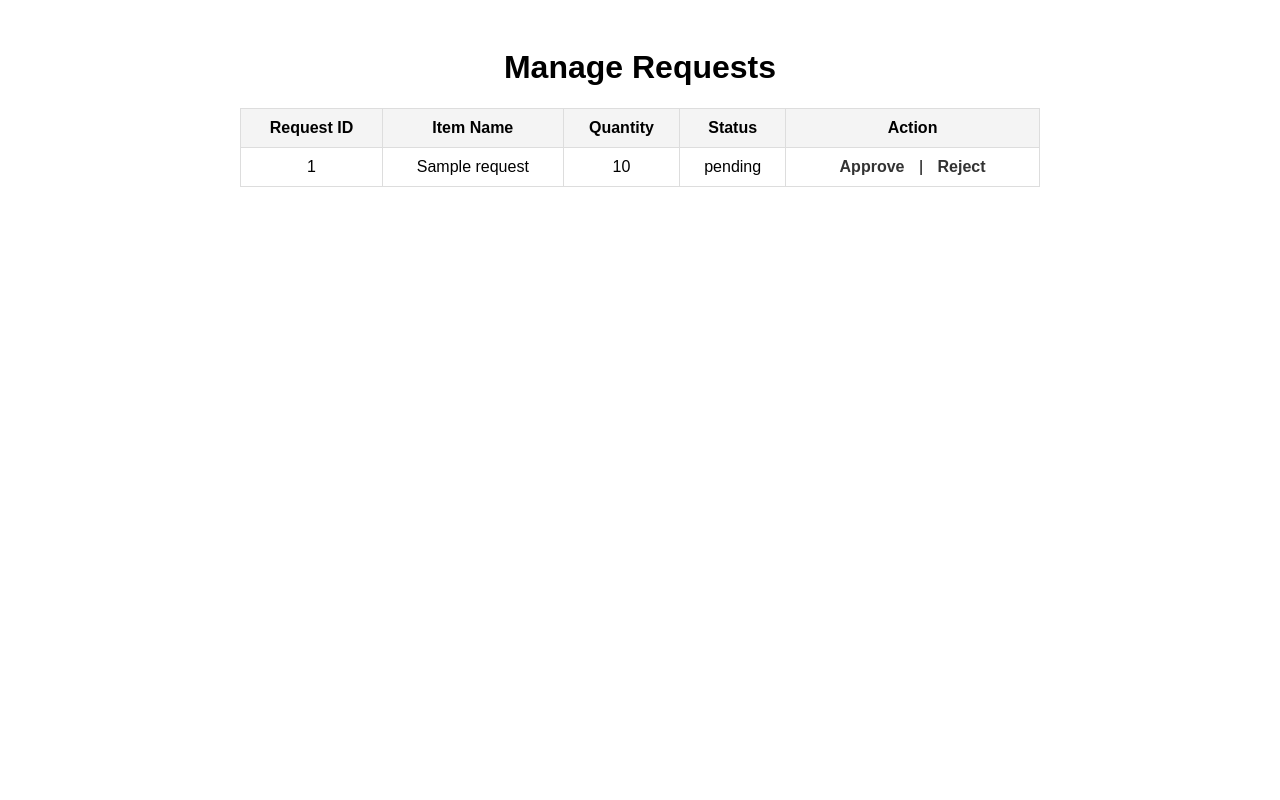
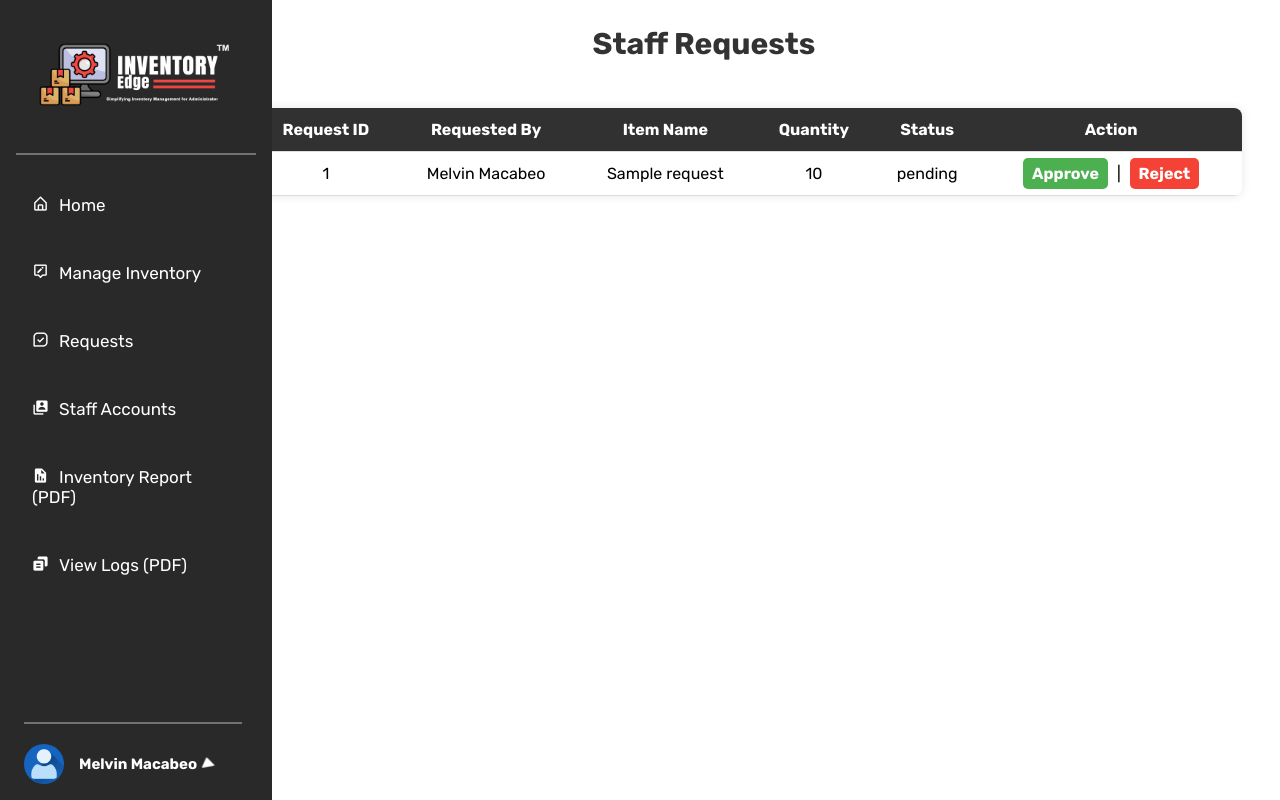
Before and after one commit to Melvin1032/Office-Inventory-Management-System-for-Administrative-Use, a PHP site: page /admin/approve_requests.php in a window 1280 px wide. Run offline with PHP 8.4, Linux system fonts and the light colour scheme; a user stored in the database is signed in; data comes from the database, SQL or seed files in the repository; tables that the repository leaves empty hold one stand-in row (values such as "Sample post").

Commit message:
Header for Admins added Request, Staff Acc etc.

```diff
--- a/admin/add_inventory.php
+++ b/admin/add_inventory.php
@@ -1,5 +1,5 @@
 <?php
-    require 'function/function.php';
+    require '../function/function.php';
 ?>
 
 <form method="post">
--- a/admin/approve_requests.php
+++ b/admin/approve_requests.php
@@ -6,49 +6,49 @@
 <head>
     <meta charset="UTF-8">
     <meta name="viewport" content="width=device-width, initial-scale=1.0">
-    <title>Manage Requests</title>
-    <style>
-        body { font-family: Arial, sans-serif; padding: 20px; }
-        .container { max-width: 800px; margin: auto; text-align: center; }
-        table { width: 100%; border-collapse: collapse; margin-top: 20px; }
-        th, td { border: 1px solid #ddd; padding: 10px; text-align: center; }
-        th { background: #f4f4f4; }
-        a { text-decoration: none; color: #333; font-weight: bold; padding: 5px 10px; }
-        .message { color: green; }
-    </style>
+    <title>Requests</title>
+    <link rel="stylesheet" href="../includes/includes.css">
+    <link rel="stylesheet" href="../assets/styles.css">
 </head>
 <body>
-
-<div class="container">
-    <h1>Manage Requests</h1>
+<?php
+include '../includes/header.php';
+?>
+   <h1 class="table-title">Staff Requests</h1>
 
     <?php if (isset($_GET['success'])): ?>
         <p class="message">Request updated successfully!</p>
     <?php endif; ?>
 
-    <table>
+    <table class="request-table">\
+    <thead>
         <tr>
             <th>Request ID</th>
+            <th>Requested By </th>
             <th>Item Name</th>
             <th>Quantity</th>
             <th>Status</th>
             <th>Action</th>
         </tr>
+        </thead>
         <?php foreach ($requests as $request): ?>
             <tr>
                 <td><?= htmlspecialchars($request['id']) ?></td>
+                <td><?= htmlspecialchars($request['username']) ?></td>
                 <td><?= htmlspecialchars($request['item_name']) ?></td>
                 <td><?= htmlspecialchars($request['quantity']) ?></td>
                 <td><?= htmlspecialchars($request['status']) ?></td>
-                <td>
-                    <a href="approve_requests.php?id=<?= $request['id'] ?>&action=approve" onclick="return confirm('Are you sure you want to approve this request?')">Approve</a> |
-                    <a href="approve_requests.php?id=<?= $request['id'] ?>&action=reject" onclick="return confirm('Are you sure you want to reject this request?')">Reject</a>
-                </td>
+                <td class="action-links">
+    <a href="approve_requests.php?id=<?= $request['id'] ?>&action=approve"
+       class="approve-link"
+       onclick="return confirm('Are you sure you want to approve this request?')">Approve</a> |
+    <a href="approve_requests.php?id=<?= $request['id'] ?>&action=reject"
+       class="reject-link"
+       onclick="return confirm('Are you sure you want to reject this request?')">Reject</a>
+</td>
             </tr>
         <?php endforeach; ?>
     </table>
 
-</div>
-
 </body>
 </html>
--- a/admin/dashboard.php
+++ b/admin/dashboard.php
@@ -19,6 +19,5 @@ if (!isset($_SESSION['user_id']) || $_SESSION['role'] !== 'admin') {
 include '../includes/header.php';
 ?>
 
-
 </body>
 </html>
--- a/assets/styles.css
+++ b/assets/styles.css
@@ -1,80 +1,188 @@
 * {
     margin: 0;
     padding: 0;
-
+    font-family: "Rubik", serif;
 }
 
-
-.container {
-    max-width: 1200px;
-    margin: auto;
+.table-title {
     text-align: center;
-    margin-left: 18rem;
+    font-size: 30px;
+    font-weight: bold;
+    margin-bottom: 15px;
+    color: #333;
+    margin-left: 10%;
+    padding: 2% 0 1%;
 }
 
-.container h1{
-    padding-top: 3rem;
+.inventory-table {
+    width: 77%;
+    border-collapse: collapse;
+    background: #fff;
+    box-shadow: 0px 0px 10px rgba(0, 0, 0, 0.1);
+    border-radius: 8px;
+    overflow: hidden;
+    margin-bottom: 20px;
+    margin-left: 20%;
 }
 
-table {
-    width: 100%;
-    border-collapse: collapse;
-    margin-top: 2rem;
+.inventory-table thead {
+    background-color: #313131;
+    color: white;
+    text-align: left;
 }
 
-th, td {
-    border: 1px solid #ddd;
-    padding: 10px;
+.inventory-table th, .inventory-table td {
+    padding: 12px;
+    border-bottom: 1px solid #ddd;
     text-align: center;
 }
 
-th {
-    background-color: #f4f4f4;
+.inventory-table tbody tr:hover {
+    background-color: #f1f1f1;
 }
 
+/* Out of Stock Highlight */
 .out-of-stock {
     color: red;
     font-weight: bold;
 }
 
-.actions a {
-    margin: 0 5px;
-    text-decoration: none;
-    color: #007bff;
+/* Button Styles */
+.actions {
+    display: flex;
+    gap: 5px;
+    justify-content: center;
+
 }
 
-.actions a:hover {
-    text-decoration: underline;
+button {
+    border: none;
+    padding: 8px 12px;
+    cursor: pointer;
+    border-radius: 5px;
+    transition: 0.3s;
+    font-size: 14px;
 }
 
-.btn {
-    padding: 8px 12px;
-    text-decoration: none;
+.btn-primary {
+    background-color: #007bff;
     color: white;
-    border-radius: 4px;
+}
+
+.btn-primary:hover {
+    background-color: #0056b3;
 }
 
 .btn-danger {
     background-color: #dc3545;
+    color: white;
 }
 
-.btn-primary {
-    background-color: #007bff;
+.btn-danger:hover {
+    background-color: #a71d2a;
 }
 
 .btn-success {
-
+    padding: 10px;
+    border-radius: 30px;
     background-color: #28a745;
+    color: white;
+    text-align: center;
+    margin-left: 10%;
 }
 
-.btn:hover {
-    opacity: 0.8;
+.btn-success:hover {
+    background-color: #1e7e34;
 }
 
-.btn:active {
-    opacity: 1;
+/* Centered Add button container below the table */
+.add-container {
+    display: flex;
+    justify-content: center;
+    margin-top: 20px;
 }
 
-.mb-3 {
-    margin-bottom: 1rem;
+
+/* REQUEST TABLE */
+
+.table-title {
+    text-align: center;
+    font-size: 30px;
+    font-weight: bold;
+    margin-bottom: 15px;
+    color: #333;
+    margin-left: 10%;
+    padding: 2% 0 1%;
 }
+
+.request-table {
+    width: 77%;
+    border-collapse: collapse;
+    background: #fff;
+    box-shadow: 0px 0px 10px rgba(0, 0, 0, 0.1);
+    border-radius: 8px;
+    overflow: hidden;
+    margin-bottom: 20px;
+    margin-left: 20%;
+}
+
+.request-table thead {
+    background-color: #313131;
+    color: white;
+    text-align: left;
+}
+
+.request-table th, .request-table td {
+    padding: 12px;
+    border-bottom: 1px solid #ddd;
+    text-align: center;
+}
+
+.request-table tbody tr:hover {
+    background-color: #f1f1f1;
+}
+
+td.action-links {
+    text-align: center;
+    padding: 10px;
+}
+
+
+td a {
+    text-decoration: none;
+    padding:5px 8px;
+    border-radius: 5px;
+    margin: 0 5px;
+    font-weight: bold;
+    transition: background-color 0.3s, color 0.3s;
+}
+
+
+.approve-link {
+    background-color: #4CAF50;
+    color: white;
+}
+
+.approve-link:hover {
+    background-color: #45a049;
+}
+
+
+.reject-link {
+    background-color: #f44336;
+    color: white;
+}
+
+.reject-link:hover {
+    background-color: #e53935;
+}
+
+
+td a {
+    border: 1px solid transparent;
+}
+
+.approve-link:hover,
+.reject-link:hover {
+    border: 1px solid #ddd;
+}
--- a/function/function.php
+++ b/function/function.php
@@ -88,8 +88,11 @@ if (isset($_GET['id']) && isset($_GET['action'])) {
         die("Invalid request: Invalid ID or action.");
     }
 
-    // Fetch the request details
-    $stmt = $pdo->prepare("SELECT user_id, item_name, quantity FROM requests WHERE id = ?");
+    // Fetch the request details, including the username from the users table
+    $stmt = $pdo->prepare("SELECT r.id, u.username, r.item_name, r.quantity, r.status
+                           FROM requests r
+                           JOIN users u ON r.user_id = u.id
+                           WHERE r.id = ?");
     $stmt->execute([$request_id]);
     $request = $stmt->fetch();
 
@@ -118,7 +121,8 @@ if (isset($_GET['id']) && isset($_GET['action'])) {
         $stmt->execute([$request_id]);
 
         // Insert approval log
-        $stmt = $pdo->prepare("INSERT INTO logs (operation, user_id, requested_by, approved_by, item_name, quantity, created_at) VALUES (?, ?, ?, ?, ?, ?, NOW())");
+        $stmt = $pdo->prepare("INSERT INTO logs (operation, user_id, requested_by, approved_by, item_name, quantity, created_at)
+                               VALUES (?, ?, ?, ?, ?, ?, NOW())");
         $stmt->execute(["Request Approved", $approved_by, $request['user_id'], $approved_by, $request['item_name'], $request['quantity']]);
 
         header("Location: approve_requests.php?success=1");
@@ -129,7 +133,8 @@ if (isset($_GET['id']) && isset($_GET['action'])) {
         $stmt->execute([$request_id]);
 
         // Insert rejection log
-        $stmt = $pdo->prepare("INSERT INTO logs (operation, user_id, requested_by, approved_by, item_name, quantity, created_at) VALUES (?, ?, ?, ?, ?, ?, NOW())");
+        $stmt = $pdo->prepare("INSERT INTO logs (operation, user_id, requested_by, approved_by, item_name, quantity, created_at)
+                               VALUES (?, ?, ?, ?, ?, ?, NOW())");
         $stmt->execute(["Request Rejected", $approved_by, $request['user_id'], $approved_by, $request['item_name'], $request['quantity']]);
 
         header("Location: approve_requests.php?success=1");
@@ -137,7 +142,10 @@ if (isset($_GET['id']) && isset($_GET['action'])) {
     }
 }
 
-// Fetch all pending requests
-$stmt = $pdo->query("SELECT * FROM requests WHERE status = 'pending'");
+// Fetch all pending requests along with the username
+$stmt = $pdo->query("SELECT r.id, u.username, r.item_name, r.quantity, r.status
+                     FROM requests r
+                     JOIN users u ON r.user_id = u.id
+                     WHERE r.status = 'pending'");
 $requests = $stmt->fetchAll();
 ?>
--- a/includes/header.php
+++ b/includes/header.php
@@ -1,31 +1,5 @@
 <?php
 require '../config/config.php';  // Make sure the database connection is established
-
-if ($_SERVER['REQUEST_METHOD'] == 'POST') {
-    // Get login credentials from the form
-    $username = $_POST['username'];
-    $password = $_POST['password'];
-
-    // Prepare the query to check the user
-    $stmt = $pdo->prepare("SELECT id, username, role, password FROM users WHERE username = :username");
-    $stmt->execute(['username' => $username]);
-    $user = $stmt->fetch();
-
-    // Check if user exists and password is correct
-    if ($user && password_verify($password, $user['password'])) {
-        // Store user data in session
-        $_SESSION['user_id'] = $user['id'];
-        $_SESSION['username'] = $user['username'];  // Save the username in the session
-        $_SESSION['role'] = $user['role'];
-
-        // Redirect to the dashboard or other page
-        header("Location: admin/dashboard.php");
-        exit();
-    } else {
-        // If authentication fails, show an error
-        echo "Invalid username or password.";
-    }
-}
 ?>
 
 
@@ -50,9 +24,16 @@ if ($_SERVER['REQUEST_METHOD'] == 'POST') {
              <div class="sidenav">
                 <ul>
                     <a href="../admin/dashboard.php"> <li><i class='bx bx-home-alt' ></i>Home</li></a>
-                    <a href="../admin/inventory.php"><li><i class='bx bx-message-alt-edit'></i>Manage</li></a>
-                    <a href="../admin/generate_pdf.php"><li><i class='bx bxs-report' ></i>Inventory Report</li></a>
-                    <a href="../admin/generatelogs.php"><li><i class='bx bxs-copy-alt'></i>View Logs</li></a>
+                    <a href="../admin/inventory.php"><li><i class='bx bx-message-alt-edit'></i>Manage Inventory</li></a>
+                    <a href="../admin/approve_requests.php"><li><i class='bx bx-message-square-check' ></i>Requests</li></a>
+                    <a href="../admin/staff_accounts.php"><li><i class='bx bxs-user-account'></i>Staff Accounts</li></a>
+
+                    <a href="../admin/generate_pdf.php" target="_blank">
+                    <li><i class='bx bxs-report'></i>Inventory Report (PDF)</li>
+                </a>
+                <a href="../admin/generatelogs.php" target="_blank">
+                    <li><i class='bx bxs-copy-alt'></i>View Logs (PDF)</li>
+                </a>
                 </ul>
              </div>
         </div>
--- a/includes/includes.css
+++ b/includes/includes.css
@@ -38,7 +38,7 @@ hr {
 .sidenav ul li{
     font-family: "Rubik", serif;
     text-align: left;
-    padding: 1rem 3rem;
+    padding: 1.5rem 2rem;
     list-style: none;
     font-size: 17px;
     text-decoration: none;
```
Also changed, not shown: admin/generatelogs.php (+46 -26 lines), admin/inventory.php (+15 -10 lines), admin/staff_accounts.php (added, +23 -0 lines), css/styles.css (+248 -0 lines), login.php (+71 -10 lines), 1 other file.
